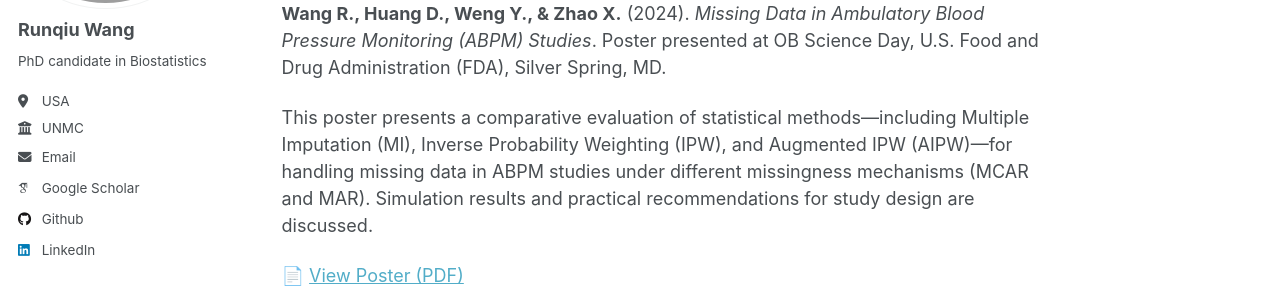
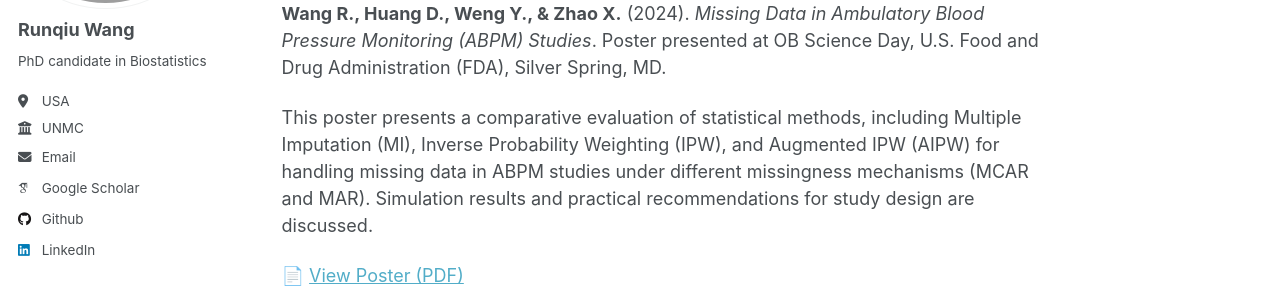
Before and after one commit to RunqiuWang22/runqiuwang22.github.io, a Jekyll site: the page built from _talks/2012-03-01-talk-1.md, in a window 1280 px wide and 1208 px high. Shown: the part 231-531 px from the top of the window. Built offline with Jekyll 4.4.1, drawn with Linux system fonts in a browser that asks for light colours; some web fonts are replaced.

```diff
--- a/_talks/2012-03-01-talk-1.md
+++ b/_talks/2012-03-01-talk-1.md
@@ -10,6 +10,6 @@ location: "Silver Spring, Maryland"
 
 **Wang R., Huang D., Weng Y., & Zhao X.** (2024). *Missing Data in Ambulatory Blood Pressure Monitoring (ABPM) Studies*. Poster presented at OB Science Day, U.S. Food and Drug Administration (FDA), Silver Spring, MD.
 
-This poster presents a comparative evaluation of statistical methods—including Multiple Imputation (MI), Inverse Probability Weighting (IPW), and Augmented IPW (AIPW)—for handling missing data in ABPM studies under different missingness mechanisms (MCAR and MAR). Simulation results and practical recommendations for study design are discussed.
+This poster presents a comparative evaluation of statistical methods, including Multiple Imputation (MI), Inverse Probability Weighting (IPW), and Augmented IPW (AIPW) for handling missing data in ABPM studies under different missingness mechanisms (MCAR and MAR). Simulation results and practical recommendations for study design are discussed.
 
 📄 [View Poster (PDF)](/assets/files/FDA_ABPM_Poster.pdf)
```
